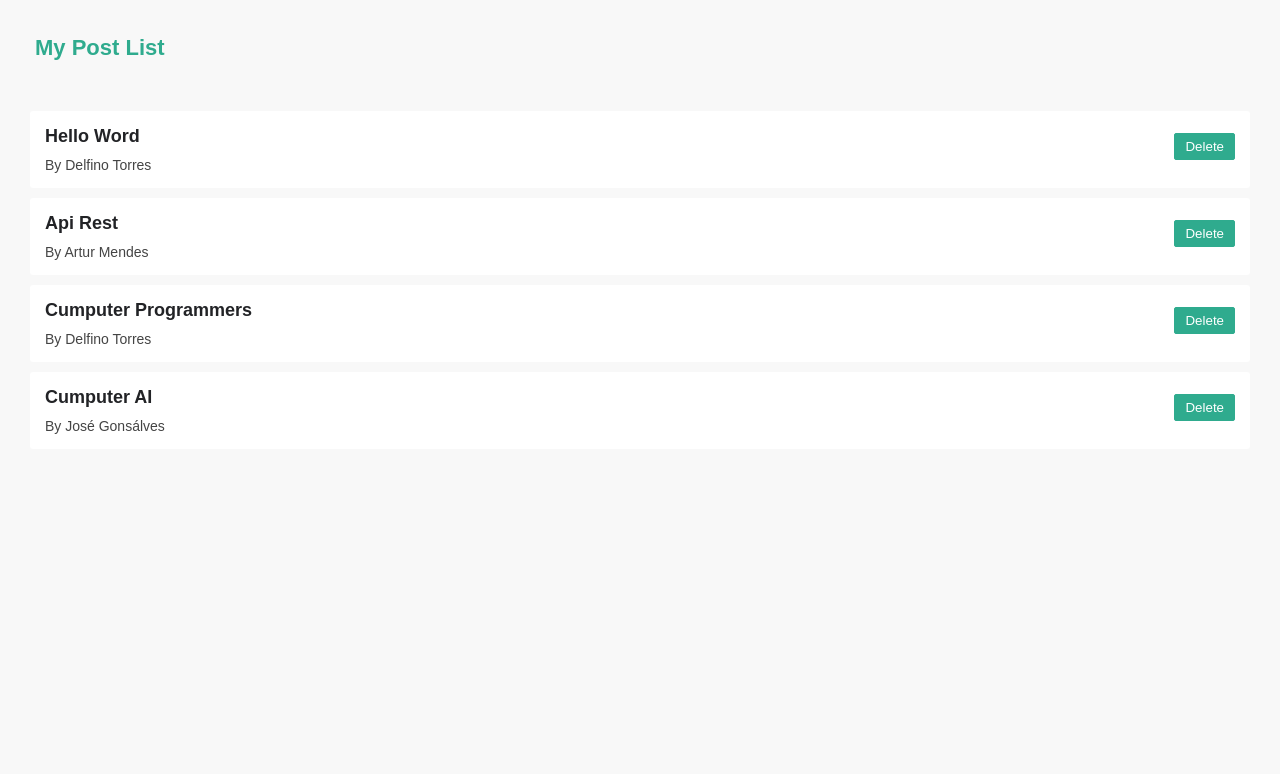
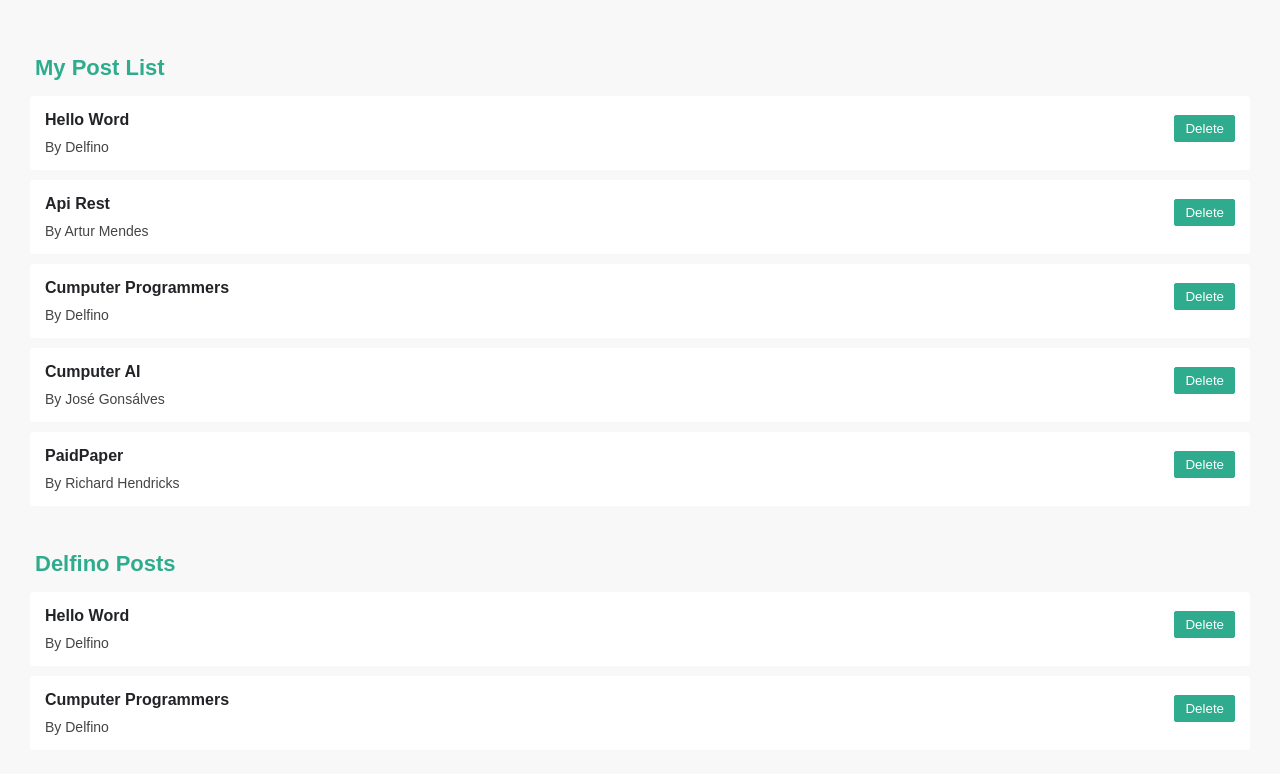
Before and after one commit to Delfino-app/Netflix_Clone, a React (Create React App) app: page / in a window 1280 px wide. Shown: the top 774 px of the page. Built offline with nearby package versions, Linux system fonts and the light colour scheme.

Commit message:
Reusing Components

```diff
--- a/src/Components/BlogList/blogList.css
+++ b/src/Components/BlogList/blogList.css
@@ -2,6 +2,7 @@
 .title{
 
     font-size: 22px;
-    padding-bottom: 40px;
+    padding:20px auto;
+    margin-top: 20px;
     color:var( --distaque);
 }
--- a/src/Components/Home/Home.css
+++ b/src/Components/Home/Home.css
@@ -43,7 +43,7 @@ body{
 
 .blog-preview h2{
 
-    font-size: 18px;
+    font-size: 16px;
     color: var(--primary);
 }
 .blog-preview p{
--- a/src/Components/Home/index.js
+++ b/src/Components/Home/index.js
@@ -5,10 +5,11 @@ import BlogList from "../BlogList";
 const Home = () =>{
 
     const data = [
-        {titile: 'Hello Word', body: 'Lorem ipsum....', author: 'Delfino Torres', id:1},
+        {titile: 'Hello Word', body: 'Lorem ipsum....', author: 'Delfino', id:1},
         {titile: 'Api Rest', body: 'Lorem ipsum....', author: 'Artur Mendes', id:2},
-        {titile: 'Cumputer Programmers', body: 'Lorem ipsum....', author: 'Delfino Torres', id:3},
-        {titile: 'Cumputer AI', body: 'Lorem ipsum....', author: 'José Gonsálves', id:4}
+        {titile: 'Cumputer Programmers', body: 'Lorem ipsum....', author: 'Delfino', id:3},
+        {titile: 'Cumputer AI', body: 'Lorem ipsum....', author: 'José Gonsálves', id:4},
+        {titile: 'PaidPaper', body: 'Lorem ipsum....', author: 'Richard Hendricks', id:5}
     ];
 
     const [blogs,setBlogs] = useState(data);
@@ -17,6 +18,7 @@ const Home = () =>{
 
         <div className="Home">
             <BlogList blogs={blogs} title="My Post List" />
+            <BlogList blogs={blogs.filter((blog) => { return blog.author === 'Delfino'})} title="Delfino Posts" />
         </div>
     );
 }
```
Also changed, not shown: 1 other file (tests, documents, lock files or other folders).
